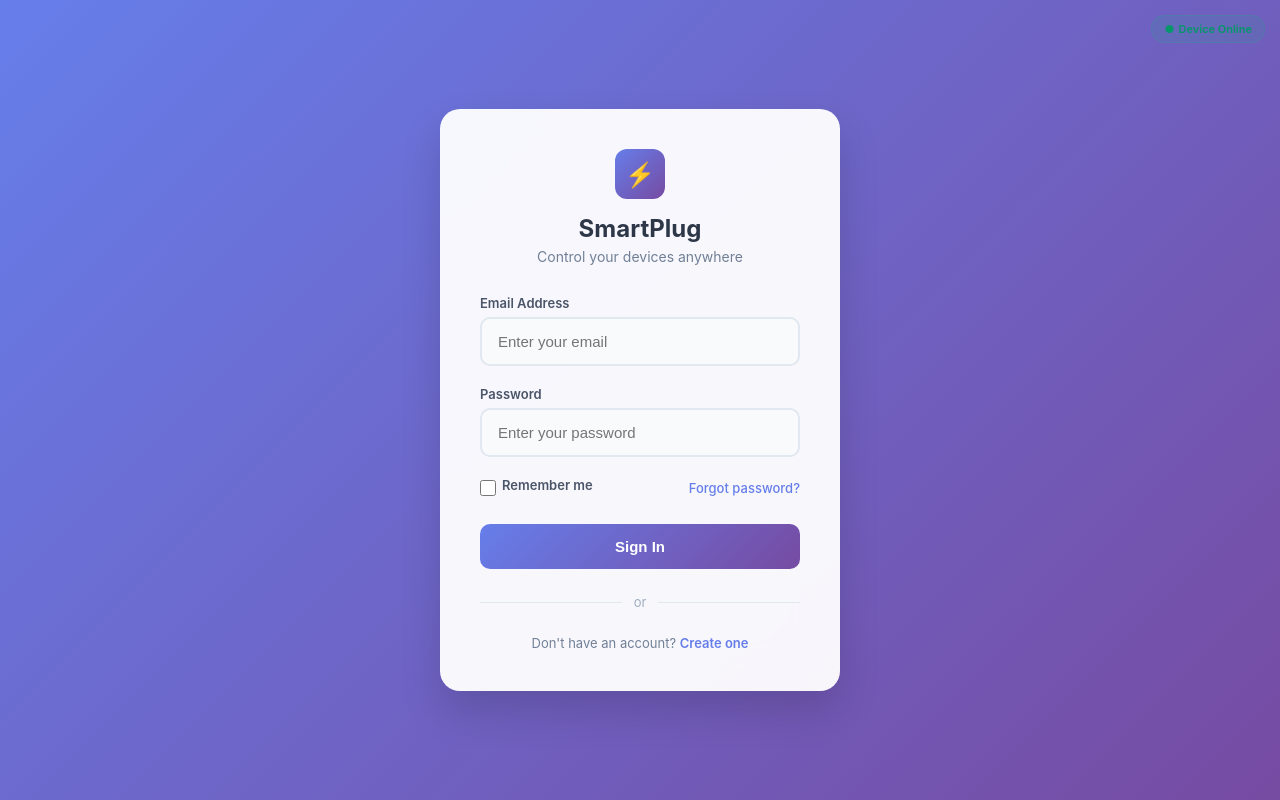
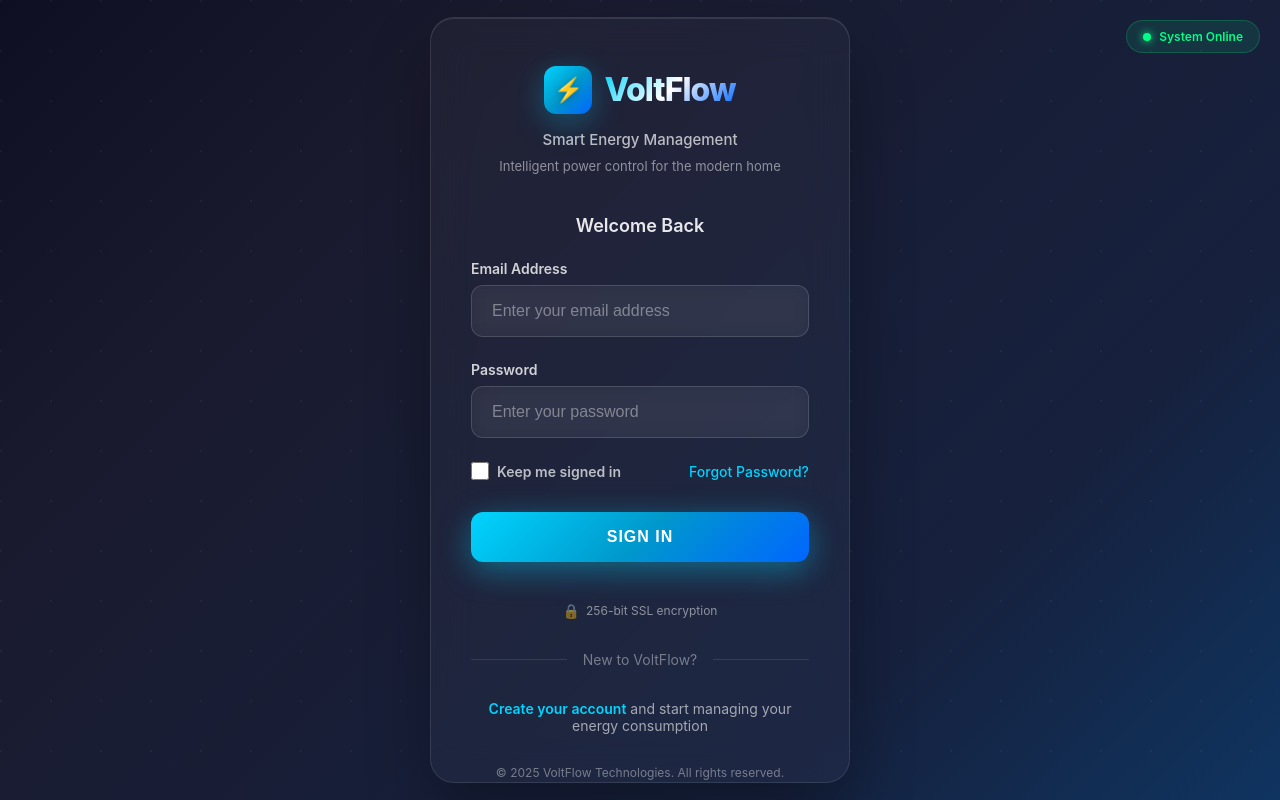
Before and after one commit to whisper556/VoltFlow, a plain HTML site: page index.html in a window 1280 px wide. Drawn offline with Linux system fonts and the light colour scheme.

Commit message:
Update index.html

```diff
--- a/index.html
+++ b/index.html
@@ -3,75 +3,99 @@
 <head>
 <meta charset="UTF-8">
 <meta name="viewport" content="width=device-width, initial-scale=1.0">
-<title>SmartPlug - Login</title>
+<title>VoltFlow - Smart Energy Management</title>
 <style>
 *{margin:0;padding:0;box-sizing:border-box}
-body{font-family:-apple-system,sans-serif;background:linear-gradient(135deg,#667eea,#764ba2);min-height:100vh;display:flex;align-items:center;justify-content:center;position:relative}
-
-.container{background:rgba(255,255,255,.95);backdrop-filter:blur(20px);border-radius:20px;padding:40px;width:100%;max-width:400px;box-shadow:0 20px 40px rgba(0,0,0,.15)}
-.logo{text-align:center;margin-bottom:30px}
-.icon{width:50px;height:50px;background:linear-gradient(135deg,#667eea,#764ba2);border-radius:12px;display:inline-flex;align-items:center;justify-content:center;margin-bottom:15px}
-.icon::before{content:'⚡';font-size:24px;color:white}
-h1{color:#2d3748;font-size:24px;font-weight:700;margin-bottom:5px}
-.subtitle{color:#718096;font-size:14px;margin-bottom:30px}
-.form-group{margin-bottom:20px}
-label{display:block;color:#4a5568;font-size:13px;font-weight:600;margin-bottom:6px}
-input[type="email"],input[type="password"]{width:100%;padding:14px 16px;border:2px solid #e2e8f0;border-radius:10px;font-size:15px;background:#f8fafc}
-input:focus{outline:none;border-color:#667eea;background:white;box-shadow:0 0 0 3px rgba(102,126,234,.1)}
-
-.remember-forgot{display:flex;justify-content:space-between;align-items:center;margin-bottom:25px;font-size:13px}
-.remember{display:flex;align-items:center;gap:6px}
-.remember input{width:16px;height:16px;accent-color:#667eea}
-.forgot{color:#667eea;text-decoration:none;font-weight:500}
+body{font-family:-apple-system,BlinkMacSystemFont,'Segoe UI',Roboto,sans-serif;background:linear-gradient(135deg,#0f0f23 0%,#1a1a2e 25%,#16213e 75%,#0f3460 100%);min-height:100vh;display:flex;align-items:center;justify-content:center;position:relative;overflow:hidden}
+.bg-grid{position:absolute;top:0;left:0;width:100%;height:100%;background-image:radial-gradient(circle at 1px 1px,rgba(255,255,255,0.08) 1px,transparent 0);background-size:50px 50px;opacity:0.5}
+.container{background:rgba(255,255,255,0.03);backdrop-filter:blur(20px);border:1px solid rgba(255,255,255,0.1);border-radius:24px;padding:48px 40px;width:100%;max-width:420px;box-shadow:0 32px 64px rgba(0,0,0,0.3),inset 0 1px 0 rgba(255,255,255,0.1);position:relative}
+.brand{text-align:center;margin-bottom:40px}
+.logo{display:flex;align-items:center;justify-content:center;gap:12px;margin-bottom:16px}
+.logo-icon{width:48px;height:48px;background:linear-gradient(135deg,#00d4ff 0%,#0099cc 50%,#0066ff 100%);border-radius:12px;display:flex;align-items:center;justify-content:center;position:relative;box-shadow:0 8px 32px rgba(0,212,255,0.3)}
+.logo-icon::before{content:'⚡';font-size:24px;color:white;filter:drop-shadow(0 2px 4px rgba(0,0,0,0.3))}
+.brand-name{font-size:32px;font-weight:800;background:linear-gradient(135deg,#00d4ff,#ffffff,#0066ff);-webkit-background-clip:text;-webkit-text-fill-color:transparent;background-clip:text;letter-spacing:-1px}
+.tagline{color:rgba(255,255,255,0.7);font-size:15px;font-weight:500;margin-bottom:8px}
+.subtitle{color:rgba(255,255,255,0.5);font-size:13px;line-height:1.4}
+.form-section{margin-bottom:32px}
+.section-title{color:rgba(255,255,255,0.9);font-size:18px;font-weight:600;margin-bottom:24px;text-align:center}
+.form-group{margin-bottom:24px}
+label{display:block;color:rgba(255,255,255,0.8);font-size:14px;font-weight:600;margin-bottom:8px}
+input[type="email"],input[type="password"]{width:100%;padding:16px 20px;background:rgba(255,255,255,0.05);border:1px solid rgba(255,255,255,0.15);border-radius:12px;font-size:16px;color:white;backdrop-filter:blur(10px)}
+input::placeholder{color:rgba(255,255,255,0.4)}
+input:focus{outline:none;border-color:#00d4ff;background:rgba(255,255,255,0.08);box-shadow:0 0 0 3px rgba(0,212,255,0.2)}
+.form-options{display:flex;justify-content:space-between;align-items:center;margin-bottom:32px;font-size:14px}
+.remember{display:flex;align-items:center;gap:8px}
+.remember input{width:18px;height:18px;accent-color:#00d4ff}
+.remember label{margin:0;color:rgba(255,255,255,0.7)}
+.forgot{color:#00d4ff;text-decoration:none;font-weight:500}
 .forgot:hover{text-decoration:underline}
-.btn{width:100%;background:linear-gradient(135deg,#667eea,#764ba2);color:white;border:none;padding:14px;border-radius:10px;font-size:15px;font-weight:600;cursor:pointer}
-.divider{display:flex;align-items:center;margin:25px 0;color:#a0aec0;font-size:13px}
-.divider::before,.divider::after{content:'';flex:1;height:1px;background:#e2e8f0}
-.divider span{padding:0 12px}
-.signup{text-align:center;color:#718096;font-size:13px}
-.signup a{color:#667eea;text-decoration:none;font-weight:600}
+.login-btn{width:100%;background:linear-gradient(135deg,#00d4ff 0%,#0099cc 50%,#0066ff 100%);color:white;border:none;padding:16px;border-radius:12px;font-size:16px;font-weight:700;cursor:pointer;text-transform:uppercase;letter-spacing:1px;box-shadow:0 8px 32px rgba(0,212,255,0.4);margin-bottom:24px}
+.divider{display:flex;align-items:center;margin:32px 0;color:rgba(255,255,255,0.4);font-size:14px}
+.divider::before,.divider::after{content:'';flex:1;height:1px;background:rgba(255,255,255,0.1)}
+.divider span{padding:0 16px}
+.signup{text-align:center;color:rgba(255,255,255,0.6);font-size:14px}
+.signup a{color:#00d4ff;text-decoration:none;font-weight:600}
 .signup a:hover{text-decoration:underline}
-.status{position:absolute;top:15px;right:15px;background:rgba(16,185,129,.1);color:#059669;padding:6px 12px;border-radius:15px;font-size:11px;font-weight:600;border:1px solid rgba(16,185,129,.2)}
-.status::before{content:'●';margin-right:4px}
-@media(max-width:480px){.container{margin:15px;padding:30px}}
+.status-bar{position:absolute;top:20px;right:20px;display:flex;align-items:center;gap:8px;background:rgba(0,255,135,0.1);color:#00ff87;padding:8px 16px;border-radius:20px;font-size:12px;font-weight:600;border:1px solid rgba(0,255,135,0.2)}
+.status-dot{width:8px;height:8px;background:#00ff87;border-radius:50%;box-shadow:0 0 8px #00ff87}
+.footer{position:absolute;bottom:20px;left:50%;transform:translateX(-50%);color:rgba(255,255,255,0.4);font-size:12px;text-align:center}
+.security-badge{display:flex;align-items:center;justify-content:center;gap:6px;margin-top:16px;color:rgba(255,255,255,0.5);font-size:12px}
+.security-badge::before{content:'🔒';font-size:14px}
+@media(max-width:480px){.container{margin:20px;padding:32px 24px}.brand-name{font-size:28px}}
 </style>
 </head>
-<body class="bg">
-<div class="status">Device Online</div>
+<body>
+<div class="bg-grid"></div>
+<div class="status-bar">
+<div class="status-dot"></div>
+<span>System Online</span>
+</div>
 <div class="container">
+<div class="brand">
 <div class="logo">
-<div class="icon"></div>
-<h1>SmartPlug</h1>
-<p class="subtitle">Control your devices anywhere</p>
+<div class="logo-icon"></div>
+<div class="brand-name">VoltFlow</div>
 </div>
-<form id="f">
+<div class="tagline">Smart Energy Management</div>
+<div class="subtitle">Intelligent power control for the modern home</div>
+</div>
+<div class="form-section">
+<div class="section-title">Welcome Back</div>
+<form id="loginForm">
 <div class="form-group">
-<label for="e">Email Address</label>
-<input type="email" id="e" required placeholder="Enter your email">
+<label for="email">Email Address</label>
+<input type="email" id="email" required placeholder="Enter your email address">
 </div>
 <div class="form-group">
-<label for="p">Password</label>
-<input type="password" id="p" required placeholder="Enter your password">
+<label for="password">Password</label>
+<input type="password" id="password" required placeholder="Enter your password">
 </div>
-<div class="remember-forgot">
+<div class="form-options">
 <div class="remember">
-<input type="checkbox" id="r">
-<label for="r">Remember me</label>
+<input type="checkbox" id="remember">
+<label for="remember">Keep me signed in</label>
 </div>
-<a href="#" class="forgot">Forgot password?</a>
+<a href="#" class="forgot">Forgot Password?</a>
 </div>
-<button type="submit" class="btn">Sign In</button>
+<button type="submit" class="login-btn">Sign In</button>
 </form>
-<div class="divider"><span>or</span></div>
-<div class="signup">Don't have an account? <a href="#">Create one</a></div>
+<div class="security-badge">256-bit SSL encryption</div>
+</div>
+<div class="divider"><span>New to VoltFlow?</span></div>
+<div class="signup">
+<a href="#">Create your account</a> and start managing your energy consumption
+</div>
+</div>
+<div class="footer">
+© 2025 VoltFlow Technologies. All rights reserved.
 </div>
 <script>
-document.getElementById('f').onsubmit=function(e){
+document.getElementById('loginForm').onsubmit=function(e){
 e.preventDefault();
-const btn=document.querySelector('.btn');
-if(document.getElementById('e').value&&document.getElementById('p').value){
-btn.textContent='Signing In...';btn.style.background='#a0aec0';
-setTimeout(()=>{alert('Login successful!');btn.textContent='Sign In';btn.style.background='linear-gradient(135deg,#667eea,#764ba2)'},1500)
+const btn=document.querySelector('.login-btn'),email=document.getElementById('email').value,pwd=document.getElementById('password').value;
+if(email&&pwd){
+btn.textContent='AUTHENTICATING...';btn.style.background='rgba(255,255,255,0.2)';
+setTimeout(()=>{alert('Welcome back to VoltFlow! Redirecting to dashboard...');btn.textContent='SIGN IN';btn.style.background='linear-gradient(135deg,#00d4ff 0%,#0099cc 50%,#0066ff 100%)'},2000)
 }
 }
 </script>
```
